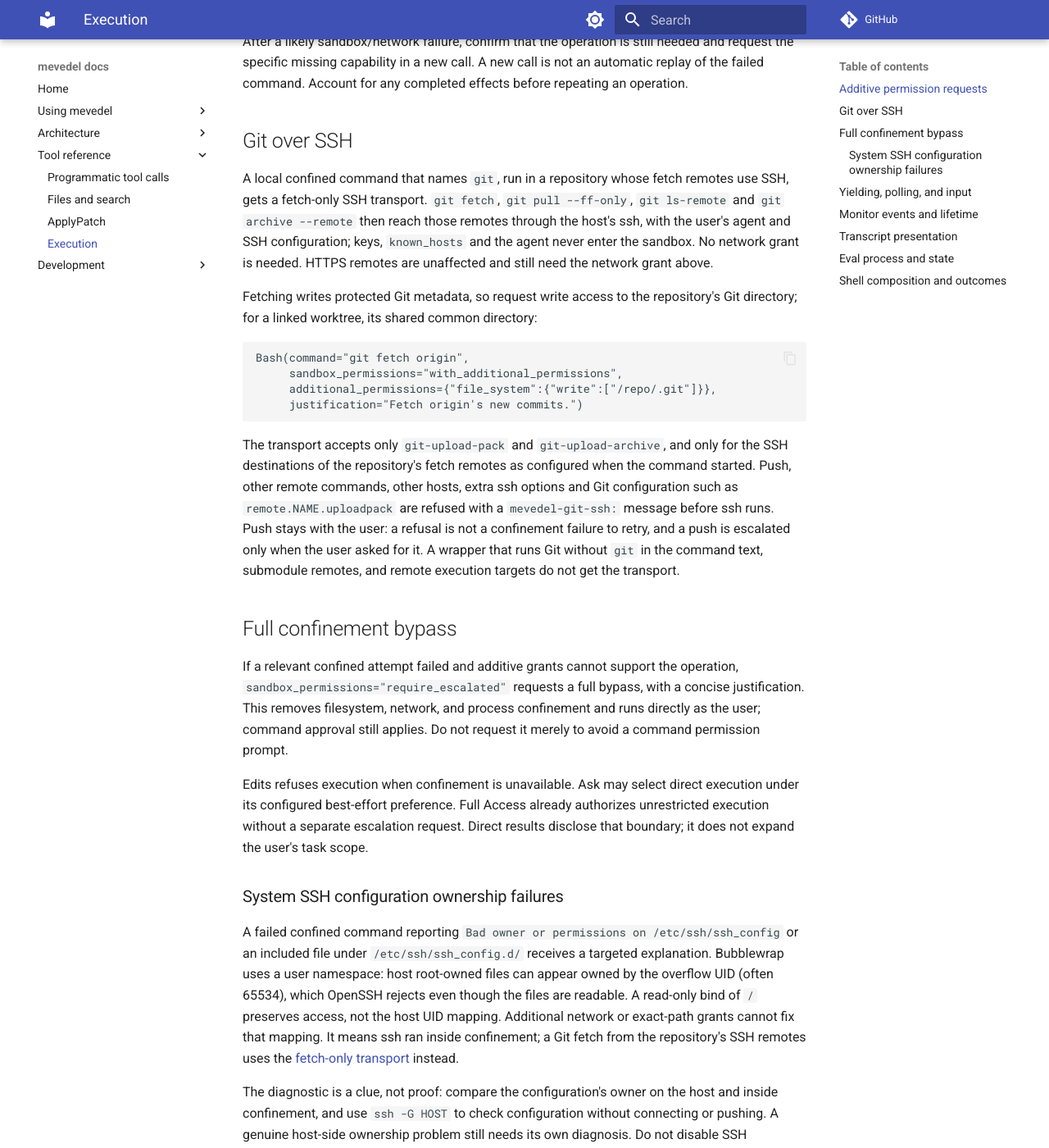
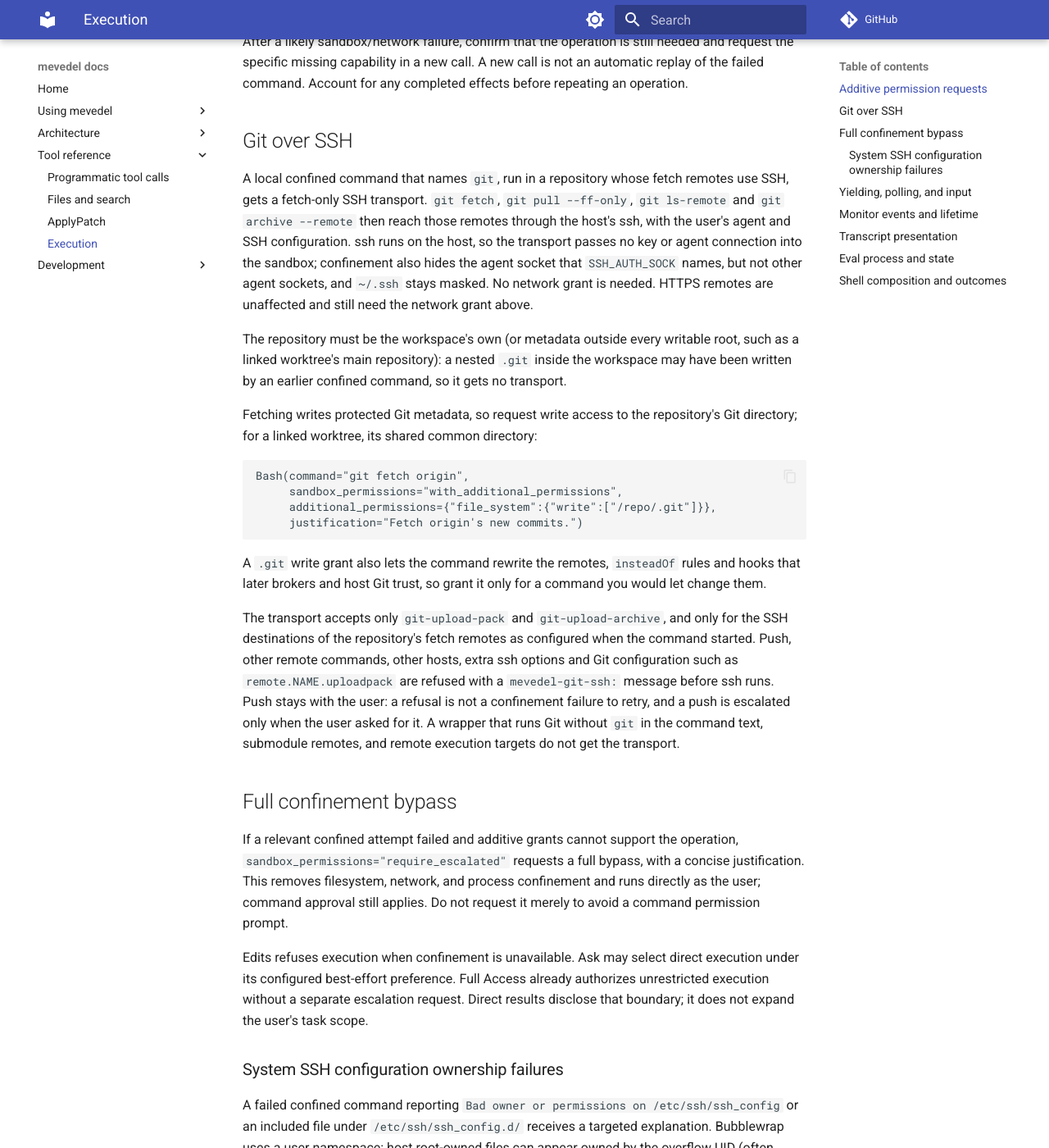
Before and after one commit to FrauH0lle/mevedel, an MkDocs documentation site: the page built from docs/tools/execution.md, in a window 1280 px wide and 1400 px high, scrolled down 997 px. Shown: the whole window at 82% size. Built offline with MkDocs 1.6.1 and Material for MkDocs 9.7.7, drawn with Linux system fonts in a browser that asks for light colours; comment, search, counter and statistics services are not loaded; some of the changed text lies outside the part shown.

Commit message:
fix(sandbox): Read the Git broker's allow-list only from trusted metadata
Security review: the broker read `git remote -v' through ordinary
discovery in the command's working directory.  A confined command could
plant sub/.git (only the root .git is protected) with an attacker remote,
and a later command in sub got a broker allowing that host.

* mevedel-sandbox.el (mevedel-sandbox--git-ssh-trusted-p)
(mevedel-sandbox--git-ssh-git-dir): New.  `git rev-parse' resolves the
Git and common directories; each must be outside every writable root, or
the primary root's own .git directory when that root is not itself inside
another Git work tree, where it could be a plant too.  Otherwise no
broker starts.
(mevedel-sandbox--git-ssh-urls): Read the trusted directory explicitly
with --git-dir; skip remote-helper URLs (helper::address).
(mevedel-sandbox--git-ssh-start, mevedel-sandbox--confined-preparation):
Pass the canonical writable roots.
* mevedel-tool-exec.el (mevedel-tool-exec--sandbox-disclosure): Scope the
hint to the workspace repository.
* docs/tools/execution.md (Git over SSH): State the agent mask's real
scope (only the socket SSH_AUTH_SOCK names), which repositories qualify,
and that a .git write grant lets a command rewrite remotes, insteadOf
rules and hooks that later brokers and host Git trust.
* docs/permissions.md (Child confinement): Ditto, and the trust rule.
* test/test-mevedel-sandbox-git-ssh.el: Trust-rule cases (subdirectory,
nested repository, linked worktree, planted pointer) and a real
Bubblewrap regression for the plant attack under both root layouts.

Limitation: a workspace whose root .git directory sits inside another work
tree (for example a home-directory dotfiles repository) gets no broker and
fails confined as before.

Validation: new ERT file 9/9; forcing the trust check open fails the plant
regression and two trust cases; the reviewer's plant probe now logs no
stub call; related files 896/896; cold load 144/144; strict compile and
standards check clean.

````diff
--- a/docs/tools/execution.md
+++ b/docs/tools/execution.md
@@ -52,9 +52,16 @@ effects before repeating an operation.
 A local confined command that names `git`, run in a repository whose fetch
 remotes use SSH, gets a fetch-only SSH transport. `git fetch`, `git pull
 --ff-only`, `git ls-remote` and `git archive --remote` then reach those remotes
-through the host's ssh, with the user's agent and SSH configuration; keys,
-`known_hosts` and the agent never enter the sandbox. No network grant is needed.
-HTTPS remotes are unaffected and still need the network grant above.
+through the host's ssh, with the user's agent and SSH configuration. ssh runs
+on the host, so the transport passes no key or agent connection into the
+sandbox; confinement also hides the agent socket that `SSH_AUTH_SOCK` names,
+but not other agent sockets, and `~/.ssh` stays masked. No network grant is
+needed. HTTPS remotes are unaffected and still need the network grant above.
+
+The repository must be the workspace's own (or metadata outside every
+writable root, such as a linked worktree's main repository): a nested `.git`
+inside the workspace may have been written by an earlier confined command,
+so it gets no transport.
 
 Fetching writes protected Git metadata, so request write access to the
 repository's Git directory; for a linked worktree, its shared common directory:
@@ -65,6 +72,10 @@ Bash(command="git fetch origin",
      additional_permissions={"file_system":{"write":["/repo/.git"]}},
      justification="Fetch origin's new commits.")
 ```
+
+A `.git` write grant also lets the command rewrite the remotes, `insteadOf`
+rules and hooks that later brokers and host Git trust, so grant it only for a
+command you would let change them.
 
 The transport accepts only `git-upload-pack` and `git-upload-archive`, and only
 for the SSH destinations of the repository's fetch remotes as configured when
@@ -97,8 +108,8 @@ a targeted explanation. Bubblewrap uses a user namespace: host root-owned files
 can appear owned by the overflow UID (often 65534), which OpenSSH rejects even
 though the files are readable. A read-only bind of `/` preserves access, not the
 host UID mapping. Additional network or exact-path grants cannot fix that mapping.
-It means ssh ran inside confinement; a Git fetch from the repository's SSH
-remotes uses the [fetch-only transport](#git-over-ssh) instead.
+It means ssh ran inside confinement; a Git fetch from the workspace
+repository's SSH remotes uses the [fetch-only transport](#git-over-ssh) instead.
 
 The diagnostic is a clue, not proof: compare the configuration's owner on the
 host and inside confinement, and use `ssh -G HOST` to check configuration without
````
Also changed, not shown: docs/permissions.md (+8 -1 lines), 3 other files.
